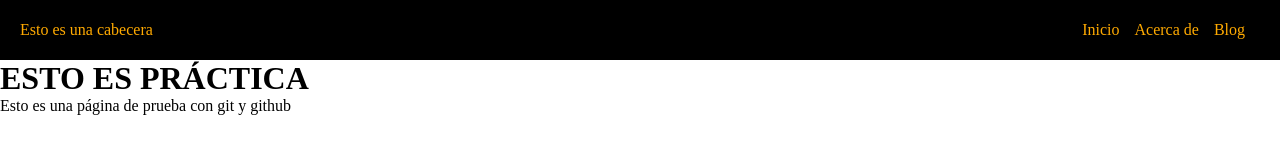
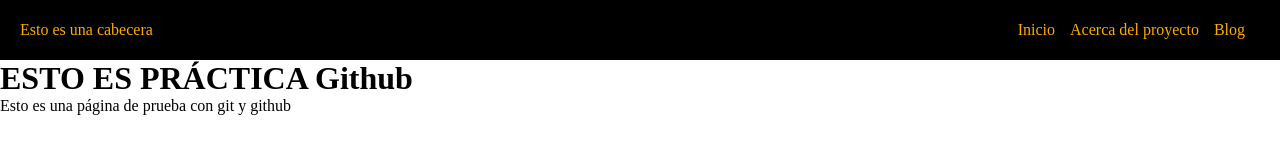
Before and after one commit to 98Oveja/repoPractice, a plain HTML site: page index.html in a window 1280 px wide. Drawn offline with Linux system fonts and the light colour scheme.

Commit message:
se modifico index

```diff
--- a/index.html
+++ b/index.html
@@ -5,18 +5,18 @@
     <meta http-equiv="X-UA-Compatible" content="IE=edge">
     <meta name="viewport" content="width=device-width, initial-scale=1.0">
     <link rel="stylesheet" href="style.css">
-    <title>Pagina en Github</title>
+    <title>Página en Github</title>
 </head>
 <body>
     <header>
         <p>Esto es una cabecera</p>
         <ul>
             <li><a href="#">Inicio</a></li>
-            <li><a href="#">Acerca de</a></li>
+            <li><a href="#">Acerca del proyecto</a></li>
             <li><a href="#">Blog</a></li>
         </ul>
     </header>
-    <h1>ESTO ES PRÁCTICA</h1>
+    <h1>ESTO ES PRÁCTICA Github</h1>
     <p>Esto es una página de prueba con git y github</p>
 </body>
 </html>
```
